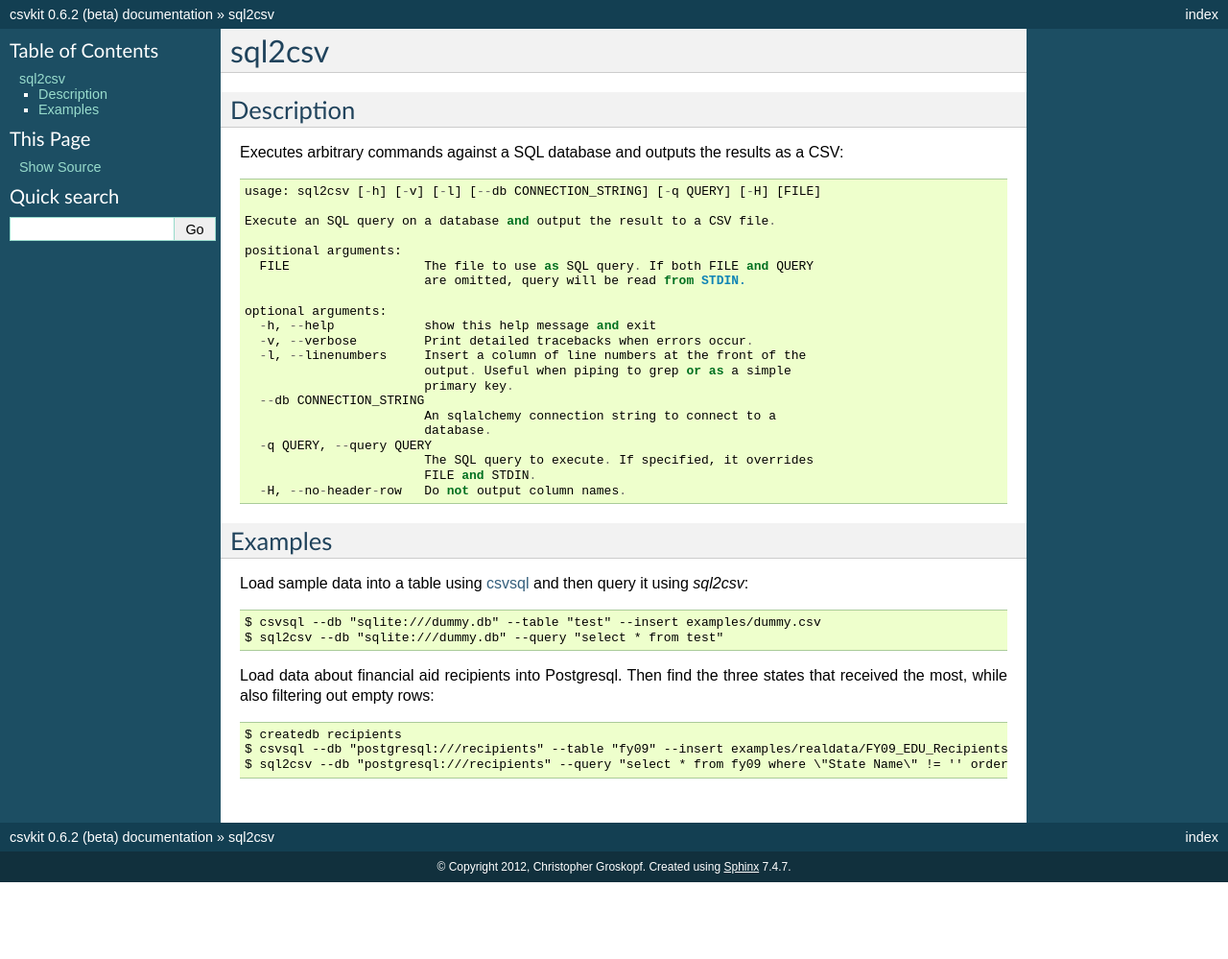
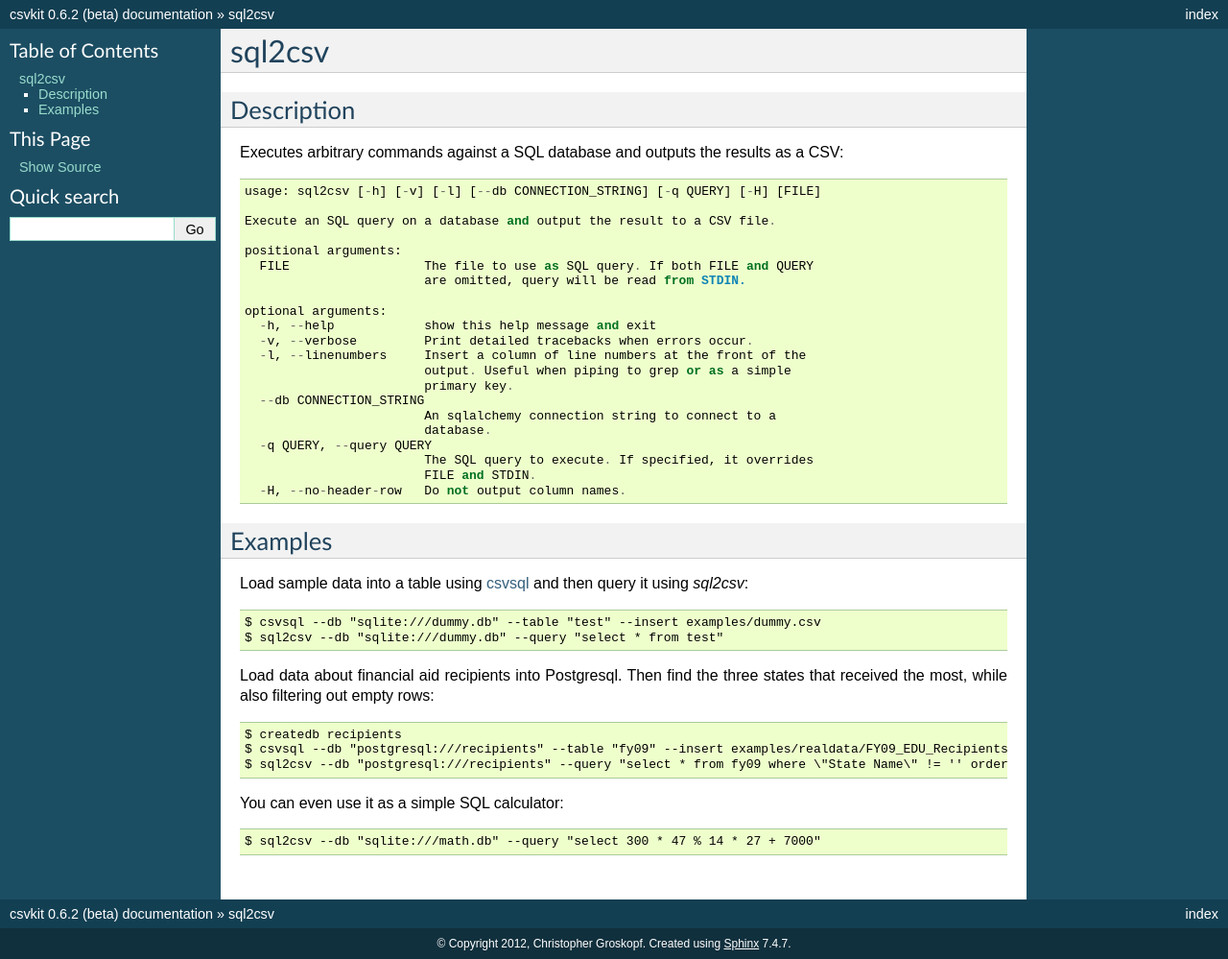
Before and after one commit to wireservice/csvkit, a Sphinx documentation site: the page built from docs/scripts/sql2csv.rst, in a window 1280 px wide. Shown: the whole page at 96% size. Built offline with Sphinx 7.4.7, drawn with Linux system fonts in a browser that asks for light colours; before the commit the page ends 919 px from its top, so only the background shows below that.

Commit message:
Add SQL calculator example.

```diff
--- a/docs/scripts/sql2csv.rst
+++ b/docs/scripts/sql2csv.rst
@@ -42,3 +42,7 @@
     $ createdb recipients
     $ csvsql --db "postgresql:///recipients" --table "fy09" --insert examples/realdata/FY09_EDU_Recipients_by_State.csv
     $ sql2csv --db "postgresql:///recipients" --query "select * from fy09 where \"State Name\" != '' order by fy09.\"TOTAL\" limit 3"
+
+You can even use it as a simple SQL calculator::
+
+    $ sql2csv --db "sqlite:///math.db" --query "select 300 * 47 % 14 * 27 + 7000"
```
